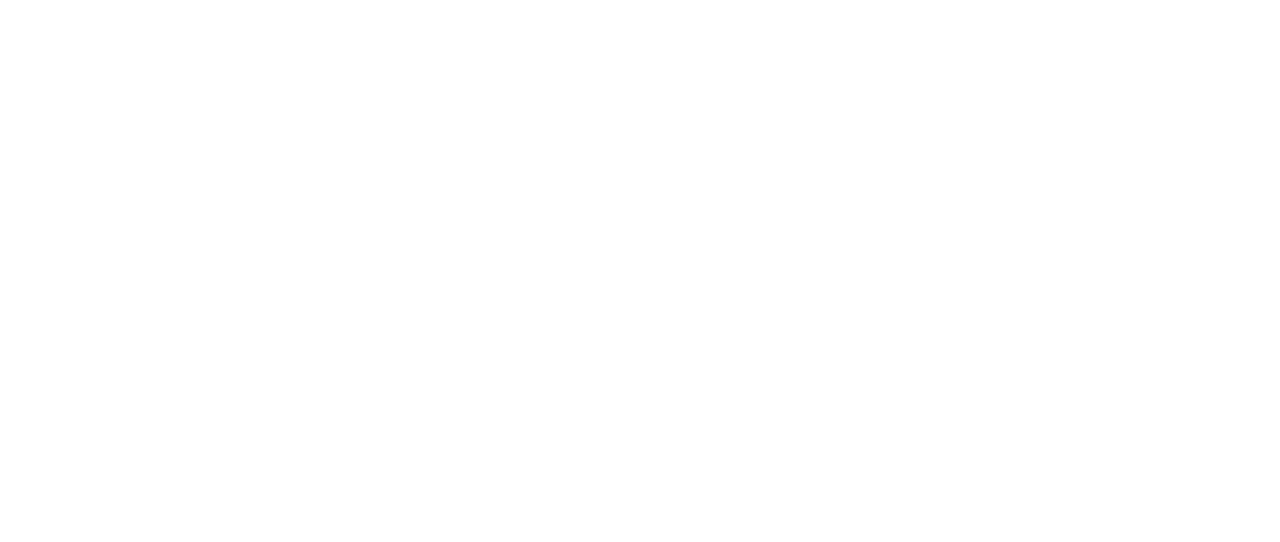
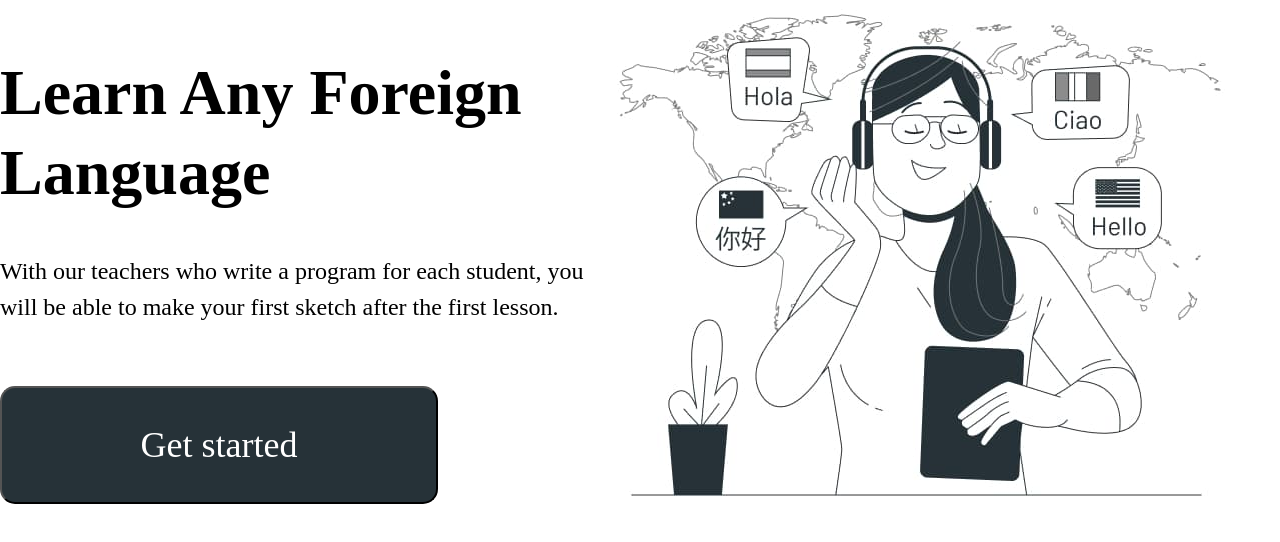
Before and after one commit to bakmaiev/britlex-project-team, a plain HTML site: page index.html in a window 1280 px wide. Drawn offline with nearby package versions, Linux system fonts and the light colour scheme.

Commit message:
added changes

```diff
--- a/css/styles.css
+++ b/css/styles.css
@@ -0,0 +1,36 @@
+*,
+*::before,
+*::after {
+  box-sizing: border-box;
+}
+
+.hero {
+  display: flex;
+  margin-right:33px;
+}
+
+.hero .title {
+  font-family: "Poppins";
+  font-weight: 600;
+  font-size: 64px;
+  line-height: 1.25;
+  margin-bottom: 40px;
+}
+
+.hero .text {
+  font-family: "Poppins";
+  font-size: 24px;
+  line-height: 1.5;
+  margin-bottom: 61px;
+}
+
+.hero button {
+  width: 438px;
+  height: 118px;
+  background: #263238;
+  border-radius: 15px;
+  font-family: "Poppins";
+  font-size: 36px;
+  line-height: 1.5;
+  color: #ffffff;
+}
--- a/index.html
+++ b/index.html
@@ -1,26 +1,47 @@
 <!DOCTYPE html>
 <html lang="en">
   <head>
-    <meta charset="UTF-8">
-    <meta http-equiv="X-UA-Compatible" content="IE=edge">
-    <meta name="viewport" content="width=device-width, initial-scale=1.0">
-    <link rel="stylesheet" href="https://cdnjs.cloudflare.com/ajax/libs/modern-normalize/1.1.0/modern-normalize.min.css"
+    <meta charset="UTF-8" />
+    <meta http-equiv="X-UA-Compatible" content="IE=edge" />
+    <meta name="viewport" content="width=device-width, initial-scale=1.0" />
+    <link
+      rel="stylesheet"
+      href="https://cdnjs.cloudflare.com/ajax/libs/modern-normalize/1.1.0/modern-normalize.min.css"
       integrity="sha512-wpPYUAdjBVSE4KJnH1VR1HeZfpl1ub8YT/NKx4PuQ5NmX2tKuGu6U/JRp5y+Y8XG2tV+wKQpNHVUX03MfMFn9Q=="
-        crossorigin="anonymous" referrerpolicy="no-referrer" />
-    <link href="https://fonts.googleapis.com/css2?family=Raleway:wght@700&family=Roboto:wght@400;500;700;900&display=swap"
-        rel="stylesheet">
-    <link rel="stylesheet" href="./css/styles.css">
+      crossorigin="anonymous"
+      referrerpolicy="no-referrer"
+    />
+    <link
+      href="https://fonts.googleapis.com/css2?family=Raleway:wght@700&family=Roboto:wght@400;500;700;900&display=swap"
+      rel="stylesheet"
+    />
+    <link rel="stylesheet" href="./css/styles.css" />
     <title>Document</title>
   </head>
   <body>
-
     <!-- HEADER DANYA -->
-    <header>
-
-    </header>
+    <header></header>
 
     <main>
       <!-- HERO MAX -->
+      <!-- Hero -->
+      <section class="hero">
+        <div class="content">
+        <h1 class="title">Learn Any Foreign Language</h1>
+        <p class="text">
+          With our teachers who write a program for each student, you will be
+          able to make your first sketch after the first lesson.
+        </p>
+        <button type="button">Get started</button>
+    </div>
+        <img
+          src="./images/learning-languages.jpg"
+          alt="Learning different languages"
+          width="654"
+          height="510"
+        />
+        </div>
+      </section>
 
       <!-- SKILLS NASTYA -->
 
@@ -32,9 +53,6 @@
     </main>
 
     <!-- FOOTER ALEX -->
-    <footer>
-
-    </footer>
-
+    <footer></footer>
   </body>
 </html>
```
Also changed, not shown: images/light-bulb-svgrepo.svg (added). Lines whose indentation alone changed are shown as unchanged.
